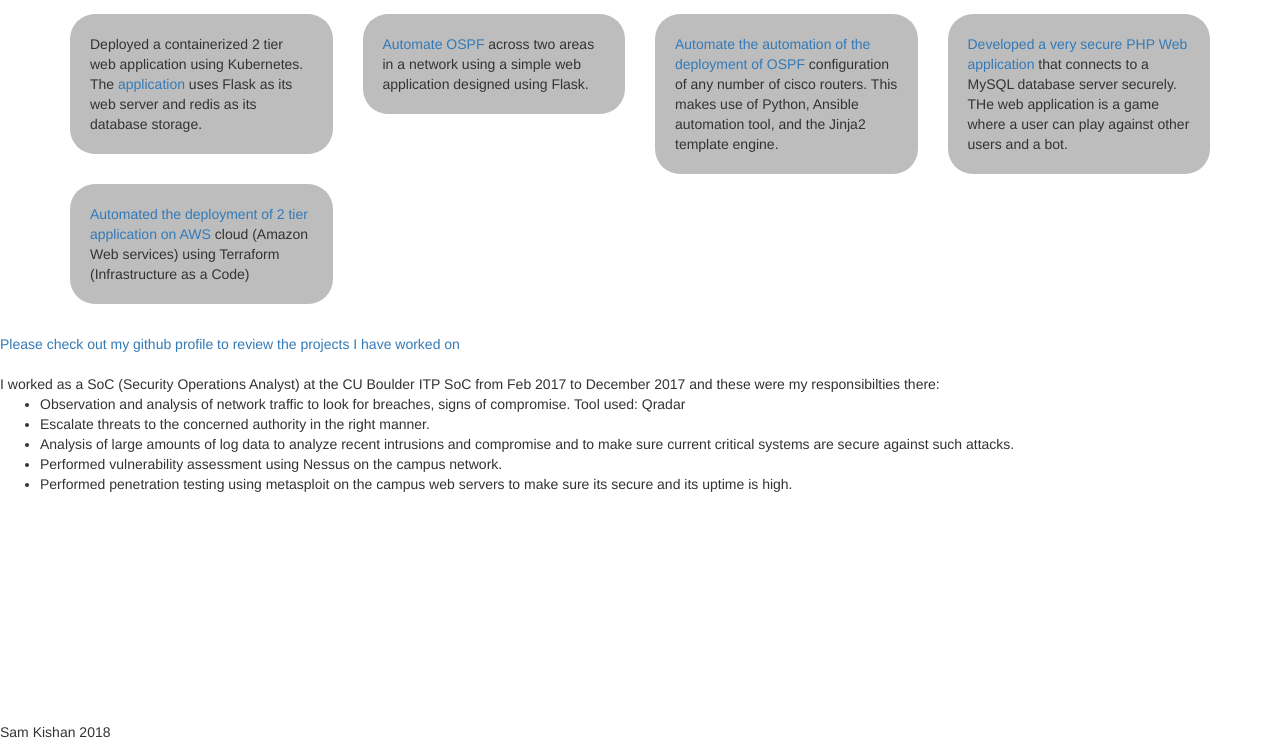
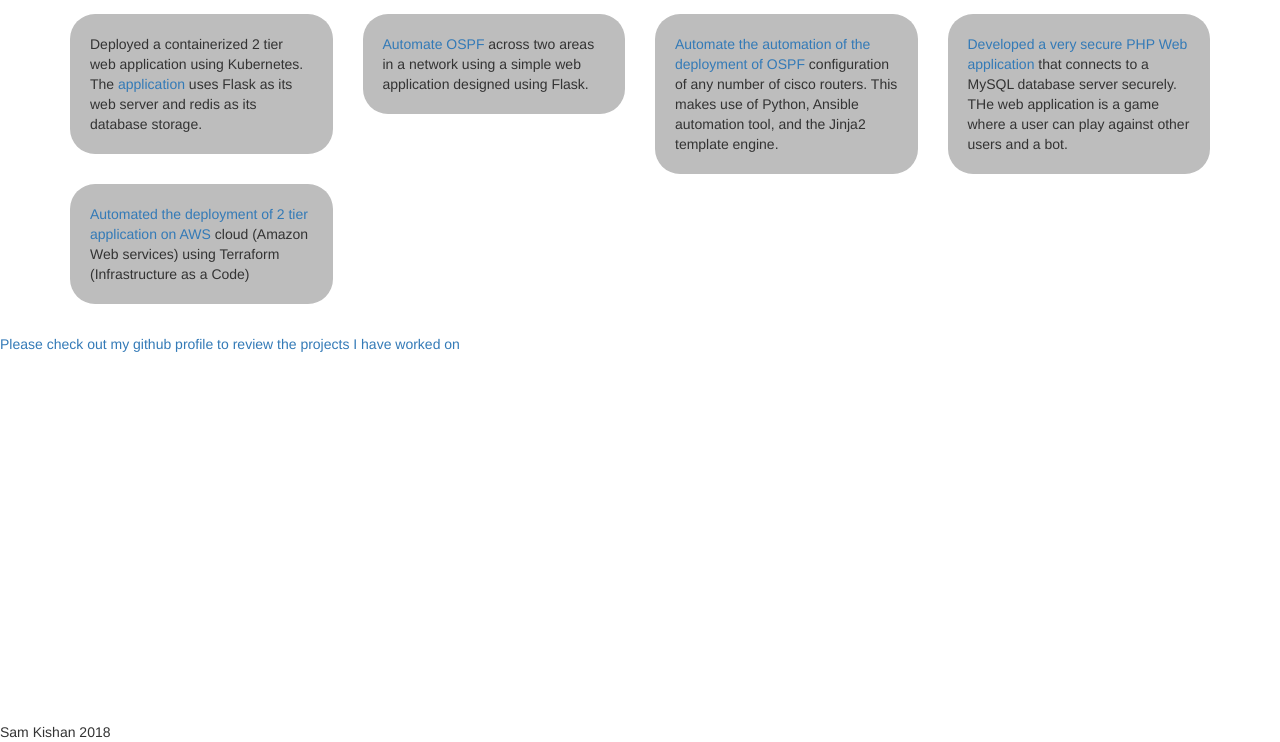
Before and after one commit to SamKishan/SamKishan.github.io, a plain HTML site: page projects.html in a window 1280 px wide. Shown: the part 58-800 px from the top of the page. Drawn offline with nearby package versions, Linux system fonts and the light colour scheme.

Commit message:
Update projects.html

```diff
--- a/projects.html
+++ b/projects.html
@@ -81,14 +81,7 @@
 
 <a href="https://www.github.com/SamKishan"> Please check out my github profile to review the projects I have worked on </a>
 <br><br>
-I worked as a SoC (Security Operations Analyst) at the CU Boulder ITP SoC from Feb 2017 to December 2017 and these were my responsibilties there:
-<ul>
-	<li> Observation and analysis of network traffic to look for breaches, signs of compromise. Tool used: Qradar </li>
-	<li> Escalate threats to the concerned authority in the right manner. </li>
-	<li>Analysis of large amounts of log data to analyze recent intrusions and compromise and to make sure current critical systems are secure against such attacks. </li>
-	<li>Performed vulnerability assessment using Nessus on the campus network.</li>
-	<li> Performed penetration testing using metasploit on the campus web servers to make sure its secure and its uptime is high. </li>
-</ul>
+
 <div id="footer"><footer> Sam Kishan 2018 </footer></div>
 
 </body>
```
